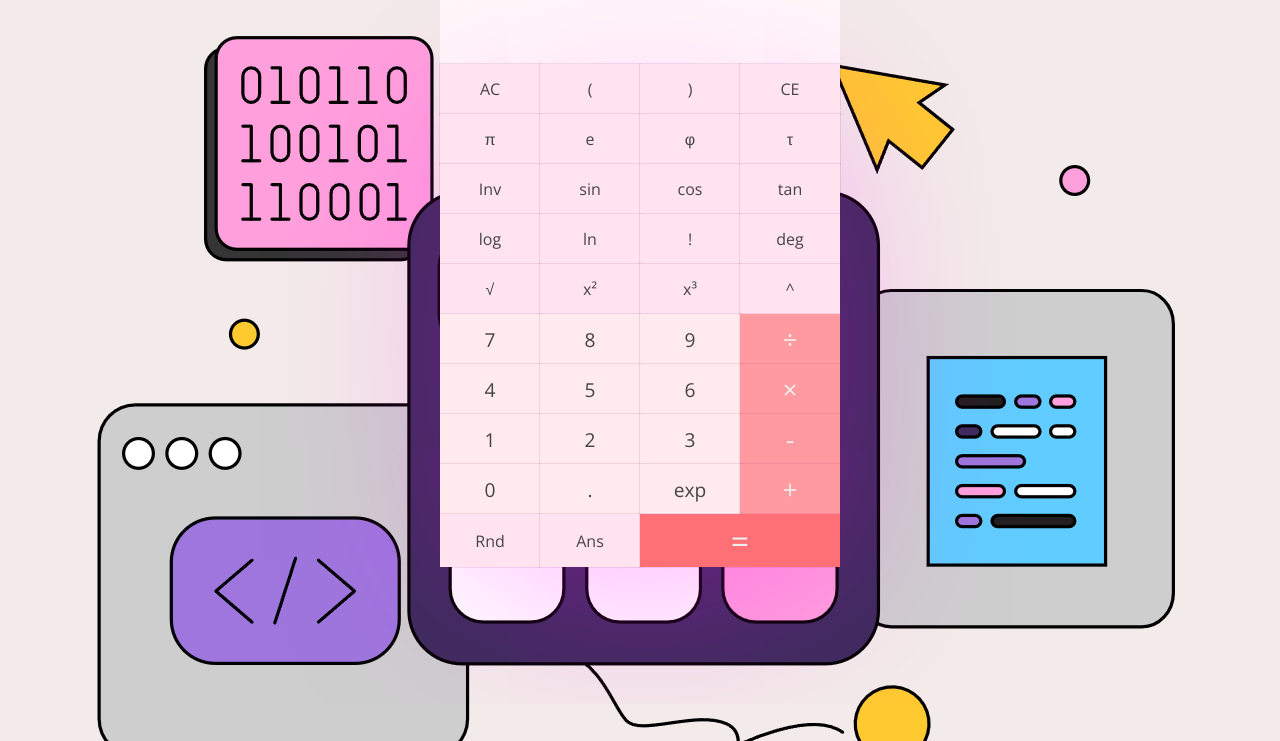
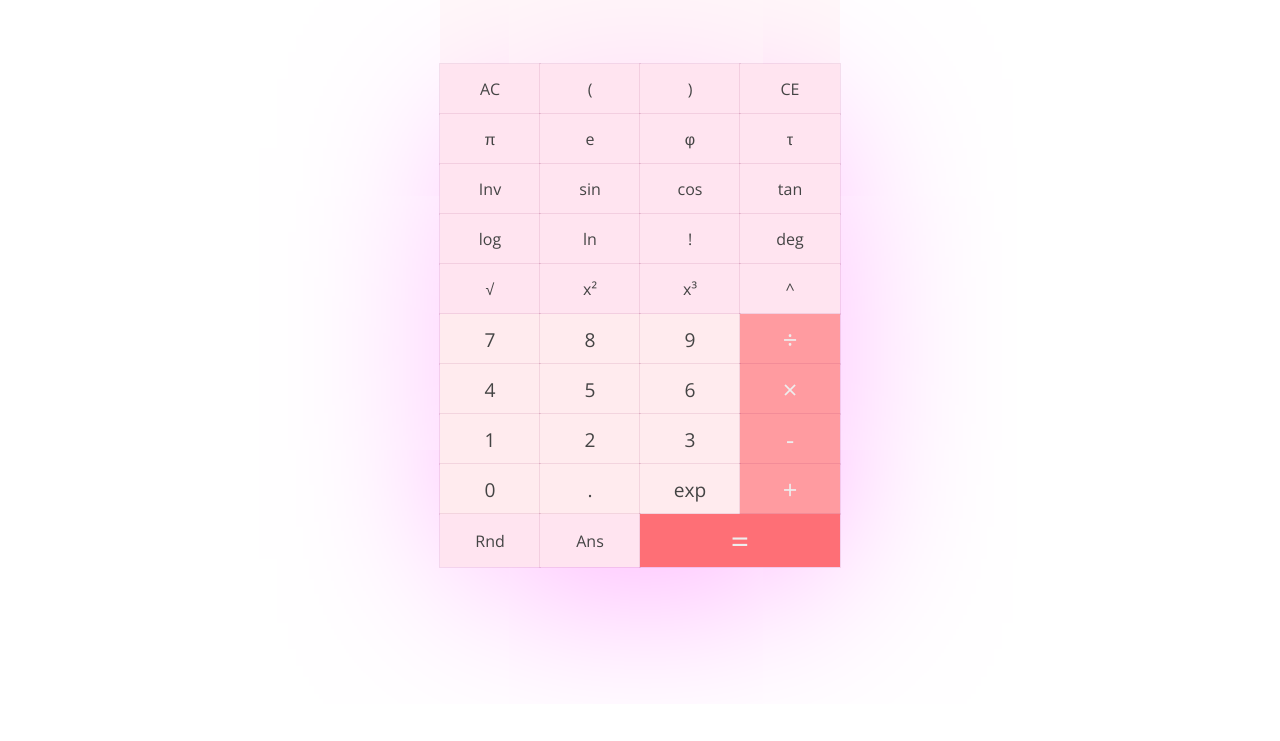
Before and after one commit to Aditya2434/Calculator, a plain HTML site: page index.html in a window 1280 px wide. Shown: the part 59-800 px from the top of the page. Drawn offline with nearby package versions, Linux system fonts and the light colour scheme.

Commit message:
Update style.css

```diff
--- a/style.css
+++ b/style.css
@@ -14,7 +14,7 @@ h4 {
 }
 
 body {
-  background-image: url('maths.png');
+/*   background-image: url('maths.png'); */
   font-weight: 300;
   margin: 0;
 }
```
